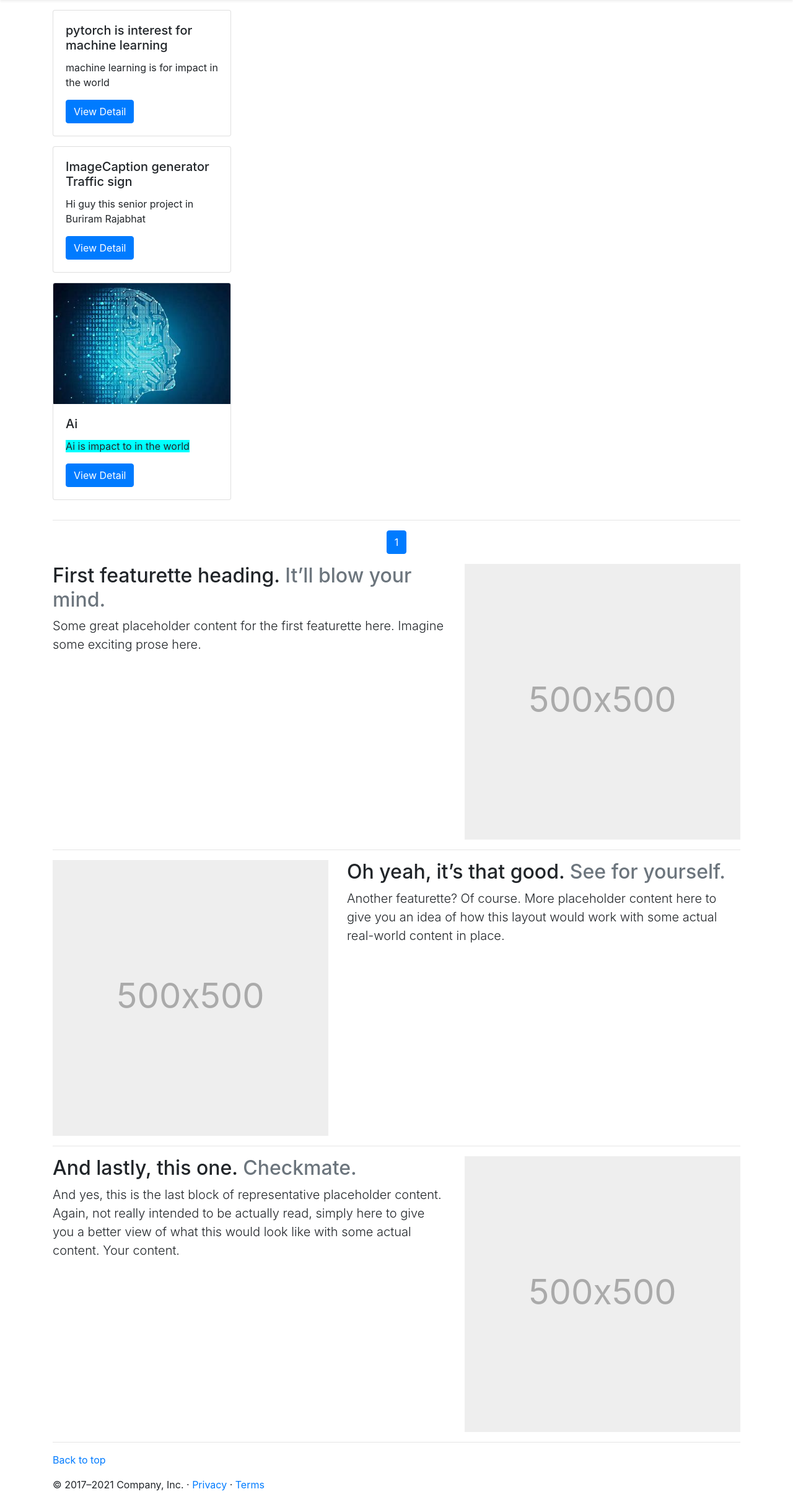
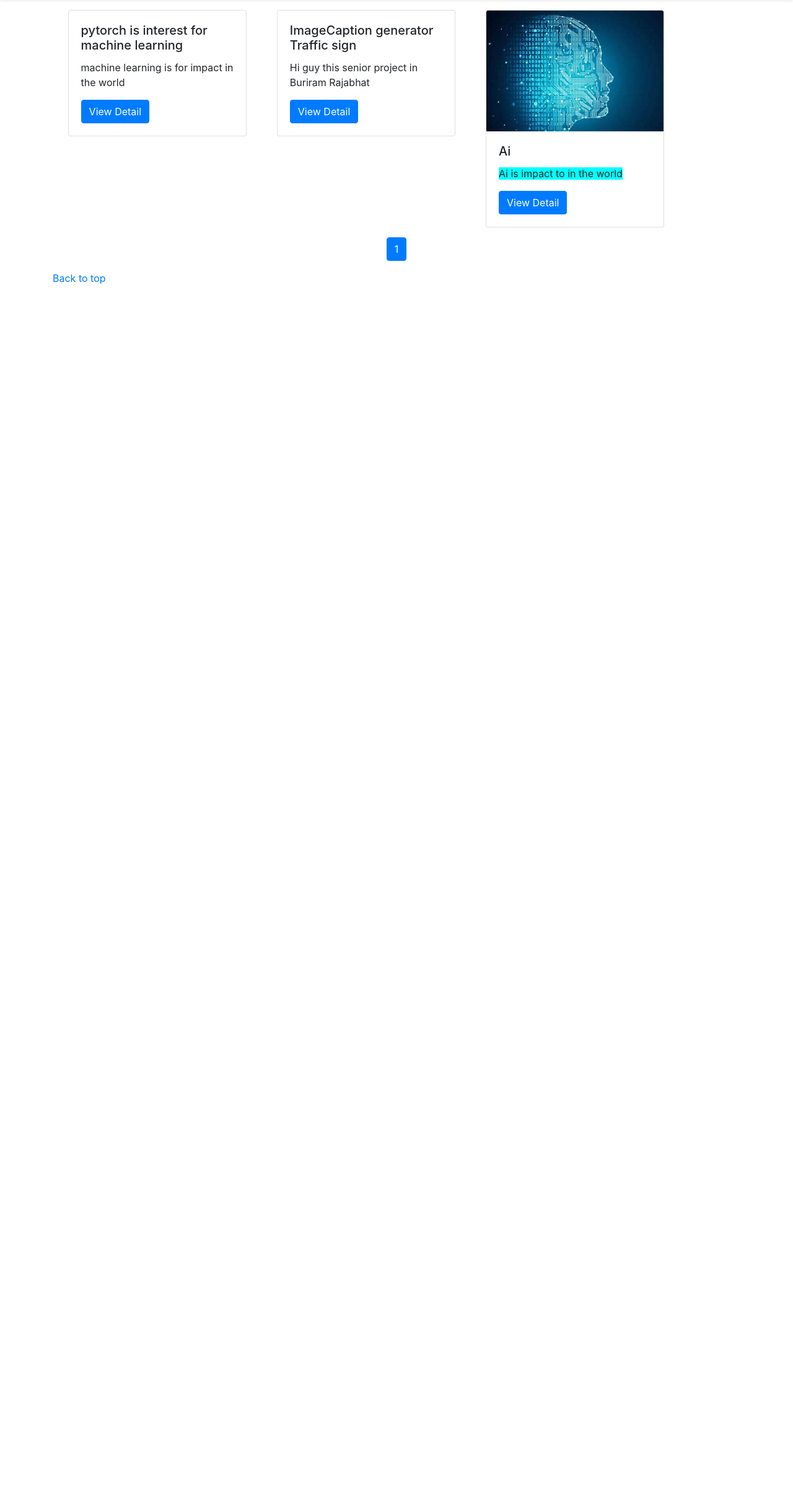
Before and after one commit to Thiraphat-DEV/DjangoBlog, a Django app: page /blog/ in a window 1280 px wide. Shown: the part 56-2480 px from the top of the page at 62% size. After the commit the page ends 515 px from the top, so only its background shows below. Run offline with Django 3.2, Linux system fonts and the light colour scheme; data comes from the database, SQL or seed files in the repository; some libraries are stand-ins or nearby versions.

Commit message:
update library

```diff
--- a/blog/templates/base.html
+++ b/blog/templates/base.html
@@ -39,7 +39,7 @@
 	<header class="mb-3">
 		<div class="navbar navbar-dark bg-dark shadow-sm">
 			<div class="container">
-				<a href="/blog" class="navbar-brand d-flex align-items-center">
+				<a href="/" class="navbar-brand d-flex align-items-center">
 					<strong class="title">THIRAPHAT-DEV BLOG</strong>
 				</a>
 				<form action="{%url 'post_search'%}" class="d-flex" method="GET">
--- a/blog/templates/index.html
+++ b/blog/templates/index.html
@@ -2,7 +2,7 @@
 {%block content%}
 <main>
 
-	<div class="container">
+	<div class="container d-flex justify-content-around">
 		{% for post in posts.object_list %}
 		<div class="row pb-3">
 			<div class="col-sm-12">
@@ -25,6 +25,14 @@
 		<!-- START THE FEATURETTES -->
 		<hr class="featurette-divider">
 
+		<hr class="featurette-divider">
+		<!-- /END THE FEATURETTES -->
+
+	</div><!-- /.container -->
+
+
+	<!-- FOOTER -->
+	<footer class="container">
 		<ul class="pagination justify-content-center">
 			<!-- previous page -->
 			{%if posts.has_previous%}
@@ -39,7 +47,7 @@
 
 			{%if posts.number == i%}
 			<li class="page-item active">
-				<a href="?page={{i}}"  class="page-link" aria-current="page" >{{i}}</a>
+				<a href="?page={{i}}" class="page-link" aria-current="page">{{i}}</a>
 				<span class="sr-only">(current)</span>
 			</li>
 			{% else %}
@@ -60,89 +68,21 @@
 				<a href="?page={{posts.paginator.num_pages}}" class="page-link">LastPage</a>
 			</li>
 			{%endif%}
-
-
-
 		</ul>
-
-		<div class="row featurette">
-			<div class="col-md-7">
-				<h2 class="featurette-heading">First featurette heading. <span class="text-muted">It’ll
-						blow your mind.</span></h2>
-				<p class="lead">Some great placeholder content for the first featurette here.
-					Imagine some exciting prose here.</p>
-			</div>
-			<div class="col-md-5">
-				<svg class="bd-placeholder-img bd-placeholder-img-lg featurette-image img-fluid mx-auto"
-					width="500" height="500" xmlns="http://www.w3.org/2000/svg" role="img"
-					aria-label="Placeholder: 500x500" preserveAspectRatio="xMidYMid slice"
-					focusable="false">
-					<title>Placeholder</title>
-					<rect width="100%" height="100%" fill="#eee" /><text x="50%" y="50%" fill="#aaa"
-						dy=".3em">500x500</text>
-				</svg>
-
-			</div>
-		</div>
-
-		<hr class="featurette-divider">
-
-		<div class="row featurette">
-			<div class="col-md-7 order-md-2">
-				<h2 class="featurette-heading">Oh yeah, it’s that good. <span class="text-muted">See for
-						yourself.</span></h2>
-				<p class="lead">Another featurette? Of course. More placeholder content here to
-					give you an idea of how this layout would work with some actual
-					real-world content in place.</p>
-			</div>
-			<div class="col-md-5 order-md-1">
-				<svg class="bd-placeholder-img bd-placeholder-img-lg featurette-image img-fluid mx-auto"
-					width="500" height="500" xmlns="http://www.w3.org/2000/svg" role="img"
-					aria-label="Placeholder: 500x500" preserveAspectRatio="xMidYMid slice"
-					focusable="false">
-					<title>Placeholder</title>
-					<rect width="100%" height="100%" fill="#eee" /><text x="50%" y="50%" fill="#aaa"
-						dy=".3em">500x500</text>
-				</svg>
-
-			</div>
-		</div>
-
-		<hr class="featurette-divider">
-
-		<div class="row featurette">
-			<div class="col-md-7">
-				<h2 class="featurette-heading">And lastly, this one. <span
-						class="text-muted">Checkmate.</span></h2>
-				<p class="lead">And yes, this is the last block of representative placeholder
-					content. Again, not really intended to be actually read, simply here to
-					give you a better view of what this would look like with some actual
-					content. Your content.</p>
-			</div>
-			<div class="col-md-5">
-				<svg class="bd-placeholder-img bd-placeholder-img-lg featurette-image img-fluid mx-auto"
-					width="500" height="500" xmlns="http://www.w3.org/2000/svg" role="img"
-					aria-label="Placeholder: 500x500" preserveAspectRatio="xMidYMid slice"
-					focusable="false">
-					<title>Placeholder</title>
-					<rect width="100%" height="100%" fill="#eee" /><text x="50%" y="50%" fill="#aaa"
-						dy=".3em">500x500</text>
-				</svg>
-
-			</div>
-		</div>
-
-		<hr class="featurette-divider">
-
-		<!-- /END THE FEATURETTES -->
-
-	</div><!-- /.container -->
-
-
-	<!-- FOOTER -->
-	<footer class="container">
 		<p class="float-end"><a href="#">Back to top</a></p>
-		<p>&copy; 2017–2021 Company, Inc. &middot; <a href="#">Privacy</a> &middot; <a href="#">Terms</a></p>
+		<!-- <ul>
+			<li>
+				<a href="https://github.com/Thiraphat-DEV"><i class="fa-brands fa-github-alt"></i></a>
+			</li>
+			<li>
+				<a href="https://www.facebook.com/thiraphat.boat/"><i
+						class="fa-brands fa-facebook"></i></a>
+			</li>
+			<li>
+				<a href="https://www.linkedin.com/in/thiraphat-chorakhe-970572211/"><i
+						class="fa-brands fa-linkedin"></i></a>
+			</li>
+		</ul> -->
 	</footer>
 </main>
 
--- a/mystore/settings.py
+++ b/mystore/settings.py
@@ -41,7 +41,7 @@ INSTALLED_APPS = [
     'bootstrap4'
 ]
 
-INSTALLED_APPS += ('django_summernote',  )
+INSTALLED_APPS += ('django_summernote',)
 MIDDLEWARE = [
     'django.middleware.security.SecurityMiddleware',
     'django.contrib.sessions.middleware.SessionMiddleware',
@@ -124,11 +124,11 @@ STATIC_URL = '/static/'
 
 MEDIA_URL = '/media/'
 MEDIA_ROOT = os.path.join(BASE_DIR, 'media/')
-X_FRAME_OPTIONS = 'SAMEORIGIN' #allow everyfileds
+X_FRAME_OPTIONS = 'SAMEORIGIN'  # allow everyfileds
 # custom font
 SUMMERNOTE_CONFIG = {
     'summernote': {
-        'fontNames' : ['Cascadia', 'Sarabun', 'Monospace', 'sans-serif']
+        'fontNames': ['Cascadia', 'Sarabun', 'Monospace', 'sans-serif']
     }
 }
 DEFAULT_AUTO_FIELD = 'django.db.models.BigAutoField'
--- a/requirements.txt
+++ b/requirements.txt
@@ -4,6 +4,7 @@ bleach==6.0.0
 Django==4.1.7
 django-bootstrap4==22.3
 django-summernote==0.8.20.0
+fontawesome-free==5.15.4
 Pillow==9.4.0
 pytz==2023.3
 six==1.16.0
```
